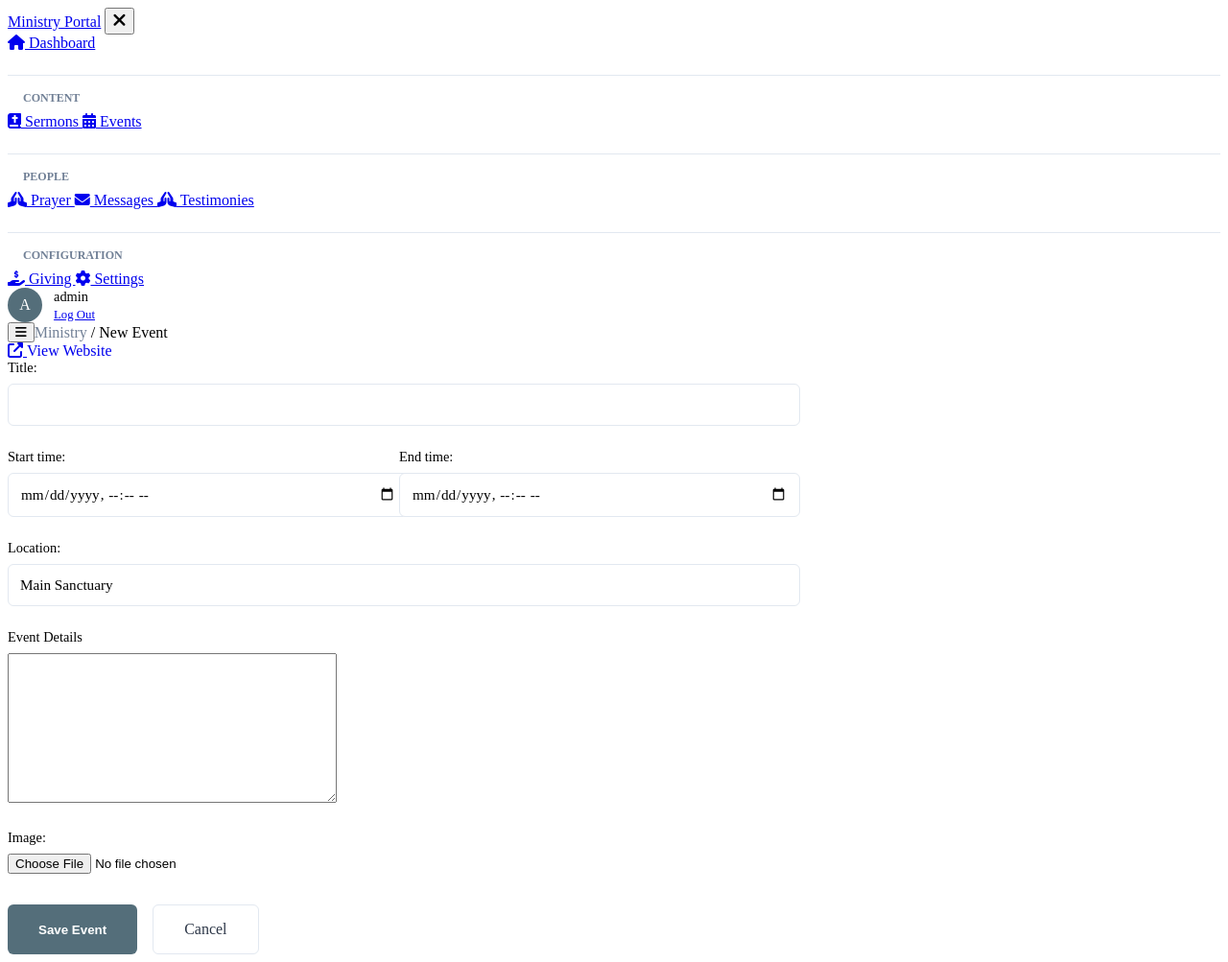
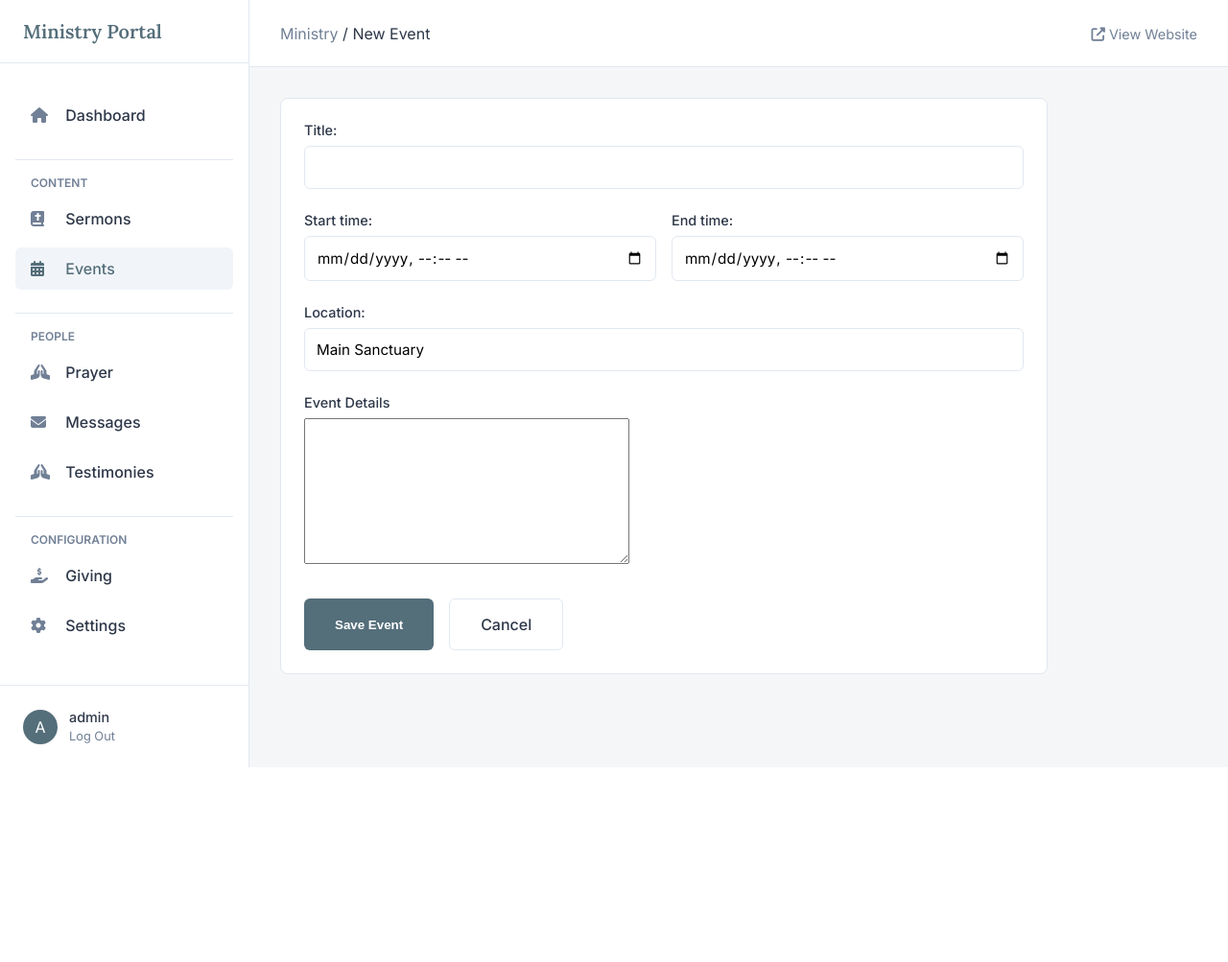
Before and after one commit to Eminenz07/the_truth_gate, a Django app: page /dashboard/events/add/ in a window 1280 px wide. Shown: the whole page at 96% size. After the commit the page ends 800 px from the top, so only its background shows below. Run offline with Django 5.2, Linux system fonts and the light colour scheme; a user stored in the database is signed in; some libraries are stand-ins or nearby versions.

Commit message:
Fix: Dashboard layout regression, improved Mobile Menu, and disabled Event Image upload

```diff
--- a/dashboard/forms.py
+++ b/dashboard/forms.py
@@ -86,7 +86,8 @@ class EventForm(forms.ModelForm):
 
     class Meta:
         model = Event
-        fields = ['title', 'start_time', 'end_time', 'location', 'description', 'image']
+        # Image upload disabled for now (User request Step 1792)
+        fields = ['title', 'start_time', 'end_time', 'location', 'description'] # Removed 'image'
         widgets = {
             'title': forms.TextInput(attrs={'class': 'form-input'}),
             'location': forms.TextInput(attrs={'class': 'form-input'}),
--- a/dashboard/templates/dashboard/base.html
+++ b/dashboard/templates/dashboard/base.html
@@ -29,8 +29,165 @@
             --danger: #f56565;
         }
 
-        /* ... existing styles ... */
-        /* ... skipped for brevity ... */
+        * {
+            box-sizing: border-box;
+            margin: 0;
+            padding: 0;
+        }
+
+        body {
+            font-family: 'Inter', sans-serif;
+            background-color: var(--bg-body);
+            color: var(--text-main);
+            display: flex;
+            min-height: 100vh;
+        }
+
+        /* Sidebar */
+        .sidebar {
+            width: var(--sidebar-width);
+            background: var(--white);
+            border-right: 1px solid var(--border-color);
+            position: fixed;
+            height: 100vh;
+            display: flex;
+            flex-direction: column;
+            z-index: 100;
+        }
+
+        .sidebar-header {
+            height: var(--header-height);
+            display: flex;
+            align-items: center;
+            padding: 0 1.5rem;
+            border-bottom: 1px solid var(--border-color);
+        }
+
+        .brand {
+            font-family: 'Lora', serif;
+            font-weight: 600;
+            font-size: 1.25rem;
+            color: var(--primary);
+            text-decoration: none;
+        }
+
+        .nav-menu {
+            padding: 2rem 1rem;
+            flex: 1;
+        }
+
+        .nav-item {
+            display: block;
+            padding: 0.75rem 1rem;
+            color: var(--text-main);
+            text-decoration: none;
+            border-radius: 6px;
+            margin-bottom: 0.5rem;
+            font-weight: 500;
+            transition: all 0.2s;
+        }
+
+        .nav-item:hover, .nav-item.active {
+            background-color: #f1f5f9;
+            color: var(--primary);
+        }
+
+        .nav-item i {
+            width: 24px;
+            margin-right: 0.5rem;
+            color: var(--text-light);
+        }
+
+        .nav-item:hover i, .nav-item.active i {
+            color: var(--primary);
+        }
+
+        .sidebar-footer {
+            padding: 1.5rem;
+            border-top: 1px solid var(--border-color);
+        }
+
+        /* Main Content */
+        .main-content {
+            flex: 1;
+            margin-left: var(--sidebar-width);
+            display: flex;
+            flex-direction: column;
+        }
+
+        .top-bar {
+            height: var(--header-height);
+            background: var(--white);
+            border-bottom: 1px solid var(--border-color);
+            display: flex;
+            align-items: center;
+            justify-content: space-between;
+            padding: 0 2rem;
+            position: sticky;
+            top: 0;
+            z-index: 90;
+        }
+
+        .page-content {
+            padding: 2rem;
+            max-width: 1200px;
+            width: 100%;
+            margin: 0 auto;
+        }
+
+        .btn-ghost {
+            color: var(--text-light);
+            text-decoration: none;
+            font-size: 0.9rem;
+        }
+
+        /* Utilities */
+        .card {
+            background: var(--white);
+            border: 1px solid var(--border-color);
+            border-radius: 8px;
+            padding: 1.5rem;
+            margin-bottom: 1.5rem;
+        }
+
+        h1 { font-family: 'Lora', serif; font-size: 1.8rem; margin-bottom: 1.5rem; }
+        h2 { font-size: 1.25rem; margin-bottom: 1rem; }
+
+        @media (max-width: 768px) {
+            .sidebar {
+                transform: translateX(-100%);
+                transition: transform 0.3s ease;
+                display: flex; /* Keep flex logic but hide via transform */
+                width: 280px;
+                box-shadow: 5px 0 15px rgba(0,0,0,0.1);
+            }
+            .sidebar.active {
+                transform: translateX(0);
+            }
+            .main-content { margin-left: 0; }
+            .top-bar { padding: 0 1rem; }
+
+            .mobile-toggle-btn {
+                display: block !important;
+                margin-right: 1rem;
+                background: none;
+                border: none;
+                font-size: 1.5rem;
+                color: var(--text-main);
+                cursor: pointer;
+            }
+
+            .sidebar-overlay {
+                display: none;
+                position: fixed;
+                top: 0; left: 0; right: 0; bottom: 0;
+                background: rgba(0,0,0,0.5);
+                z-index: 95;
+            }
+            .sidebar-overlay.active { display: block; }
+        }
+
+        .mobile-toggle-btn { display: none; }
     </style>
     {% block extra_css %}{% endblock %}
 </head>
--- a/dashboard/templates/dashboard/event_form.html
+++ b/dashboard/templates/dashboard/event_form.html
@@ -65,10 +65,11 @@
             {{ form.description }}
         </div>
 
-        <div class="form-group">
+        <!-- Image upload disabled for now -->
+        <!-- <div class="form-group">
             {{ form.image.label_tag }}
             {{ form.image }}
-        </div>
+        </div> -->
 
         <div style="margin-top: 2rem; display: flex; gap: 1rem;">
             <button type="submit" style="background: var(--primary); color: white; border: none; padding: 1rem 2rem; border-radius: 6px; font-weight: 600; cursor: pointer;">
```
Also changed, not shown: core/templates/core/base.html (+17 -8 lines).
